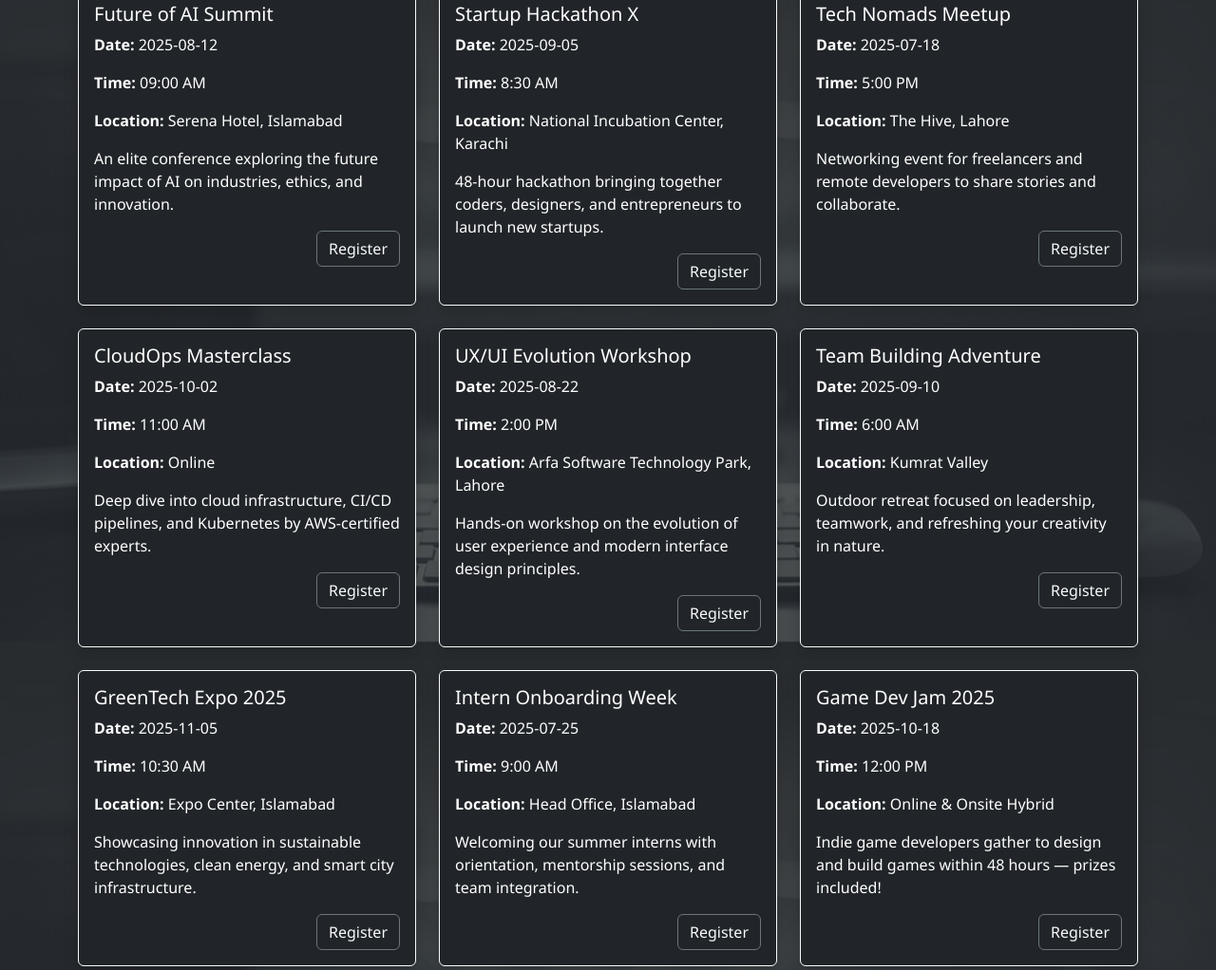
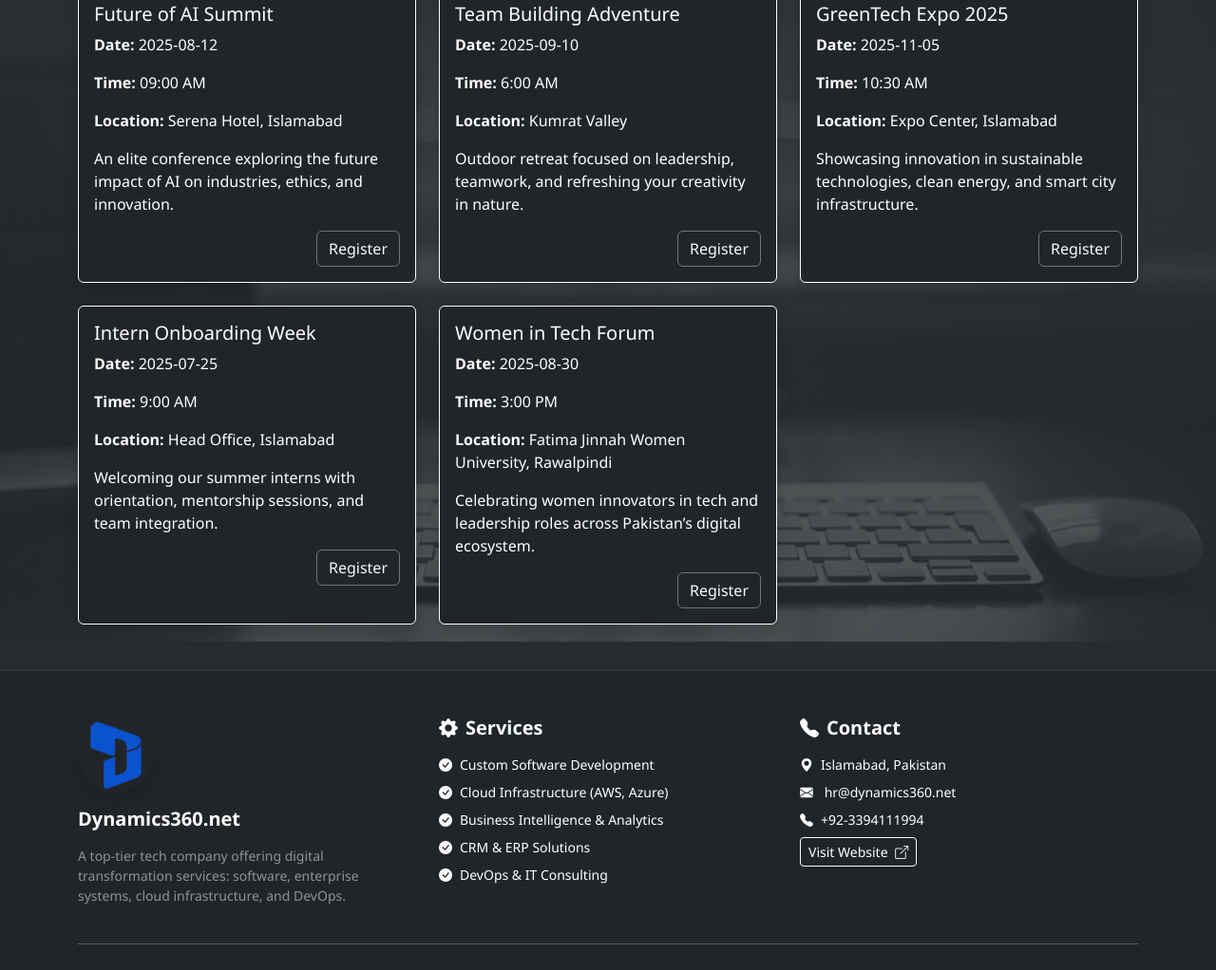
Before and after one commit to MuhammadMahi585/Dynamics360-Events, a plain HTML site: page index.html in a window 1280 px wide. Shown: the part 924-1946 px from the top of the page at 95% size. Drawn offline with nearby package versions, Linux system fonts and the light colour scheme.

Commit message:
finalized

```diff
--- a/css/style.css
+++ b/css/style.css
@@ -63,10 +63,19 @@ body::before {
   backdrop-filter: blur(5px);
 }
 
-/* Search Box */
+
 #searchedText {
+  border: 1px solid #fff;
   color: white;
   background-color: rgba(32, 30, 30, 0.4);
+}
+.nav-link.active,
+.nav-link:hover {
+  color: #000000 !important;
+}
+
+#searchedText:focus {
+  box-shadow: 0 0 0 0.25rem rgba(255, 255, 255, 0.5)
 }
 #searchedText::placeholder {
   color: white;
@@ -107,7 +116,7 @@ body::before {
 }
 
 
-/* Responsive Adjustments */
+
 @media (max-width: 991px) {
   .custom-nav-link {
     margin-right: 0;
--- a/index.html
+++ b/index.html
@@ -74,11 +74,11 @@
       <div class="col-lg-4 col-md-6 text-center text-md-start">
         <h5 class="fw-bold"><i class="bi bi-gear-fill me-2"></i>Services</h5>
         <ul class="list-unstyled small">
-          <li class="mb-2"><i class="bi bi-check-circle-fill text-warning me-2"></i>Custom Software Development</li>
-          <li class="mb-2"><i class="bi bi-check-circle-fill text-warning me-2"></i>Cloud Infrastructure (AWS, Azure)</li>
-          <li class="mb-2"><i class="bi bi-check-circle-fill text-warning me-2"></i>Business Intelligence & Analytics</li>
-          <li class="mb-2"><i class="bi bi-check-circle-fill text-warning me-2"></i>CRM & ERP Solutions</li>
-          <li class="mb-2"><i class="bi bi-check-circle-fill text-warning me-2"></i>DevOps & IT Consulting</li>
+          <li class="mb-2"><i class="bi bi-check-circle-fill text-light me-2"></i>Custom Software Development</li>
+          <li class="mb-2"><i class="bi bi-check-circle-fill text-light me-2"></i>Cloud Infrastructure (AWS, Azure)</li>
+          <li class="mb-2"><i class="bi bi-check-circle-fill text-light me-2"></i>Business Intelligence & Analytics</li>
+          <li class="mb-2"><i class="bi bi-check-circle-fill text-light me-2"></i>CRM & ERP Solutions</li>
+          <li class="mb-2"><i class="bi bi-check-circle-fill text-light me-2"></i>DevOps & IT Consulting</li>
         </ul>
       </div>
 
--- a/js/Event.json
+++ b/js/Event.json
@@ -5,34 +5,6 @@
     "time": "09:00 AM",
     "location": "Serena Hotel, Islamabad",
     "description": "An elite conference exploring the future impact of AI on industries, ethics, and innovation."
-  },
-  {
-    "name": "Startup Hackathon X",
-    "date": "2025-09-05",
-    "time": "8:30 AM",
-    "location": "National Incubation Center, Karachi",
-    "description": "48-hour hackathon bringing together coders, designers, and entrepreneurs to launch new startups."
-  },
-  {
-    "name": "Tech Nomads Meetup",
-    "date": "2025-07-18",
-    "time": "5:00 PM",
-    "location": "The Hive, Lahore",
-    "description": "Networking event for freelancers and remote developers to share stories and collaborate."
-  },
-  {
-    "name": "CloudOps Masterclass",
-    "date": "2025-10-02",
-    "time": "11:00 AM",
-    "location": "Online",
-    "description": "Deep dive into cloud infrastructure, CI/CD pipelines, and Kubernetes by AWS-certified experts."
-  },
-  {
-    "name": "UX/UI Evolution Workshop",
-    "date": "2025-08-22",
-    "time": "2:00 PM",
-    "location": "Arfa Software Technology Park, Lahore",
-    "description": "Hands-on workshop on the evolution of user experience and modern interface design principles."
   },
   {
     "name": "Team Building Adventure",
@@ -56,13 +28,6 @@
     "description": "Welcoming our summer interns with orientation, mentorship sessions, and team integration."
   },
   {
-    "name": "Game Dev Jam 2025",
-    "date": "2025-10-18",
-    "time": "12:00 PM",
-    "location": "Online & Onsite Hybrid",
-    "description": "Indie game developers gather to design and build games within 48 hours — prizes included!"
-  },
-  {
     "name": "Women in Tech Forum",
     "date": "2025-08-30",
     "time": "3:00 PM",
```
